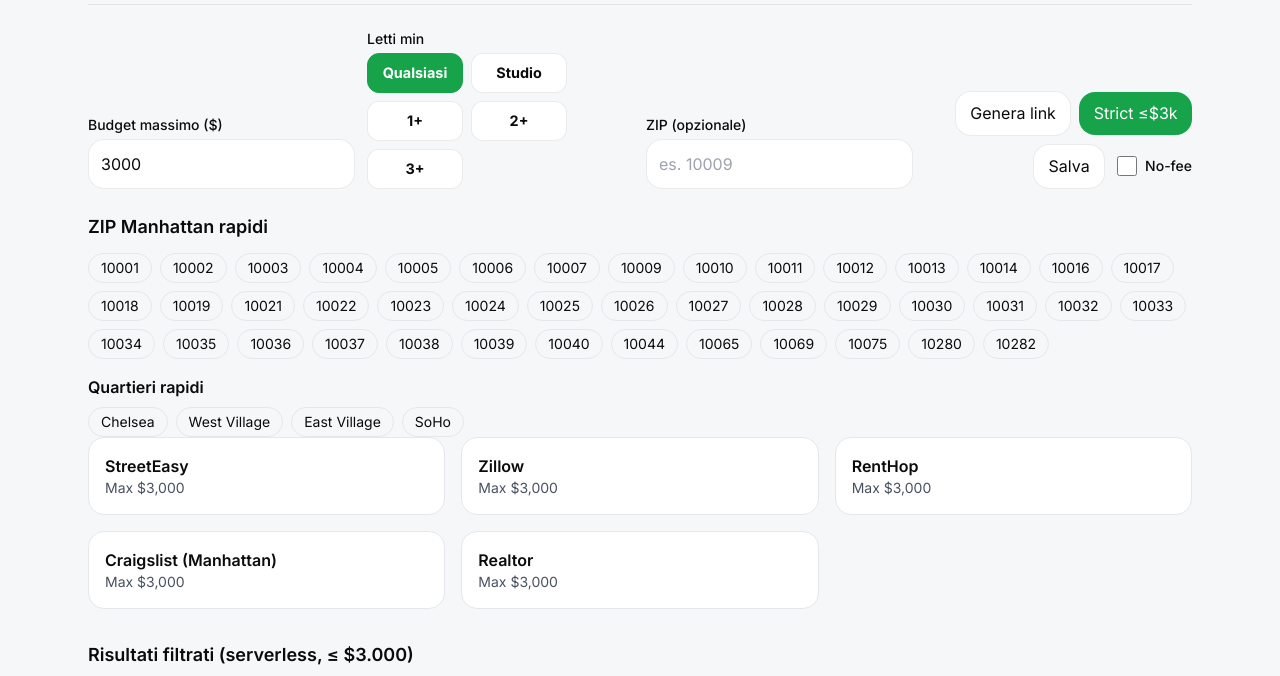
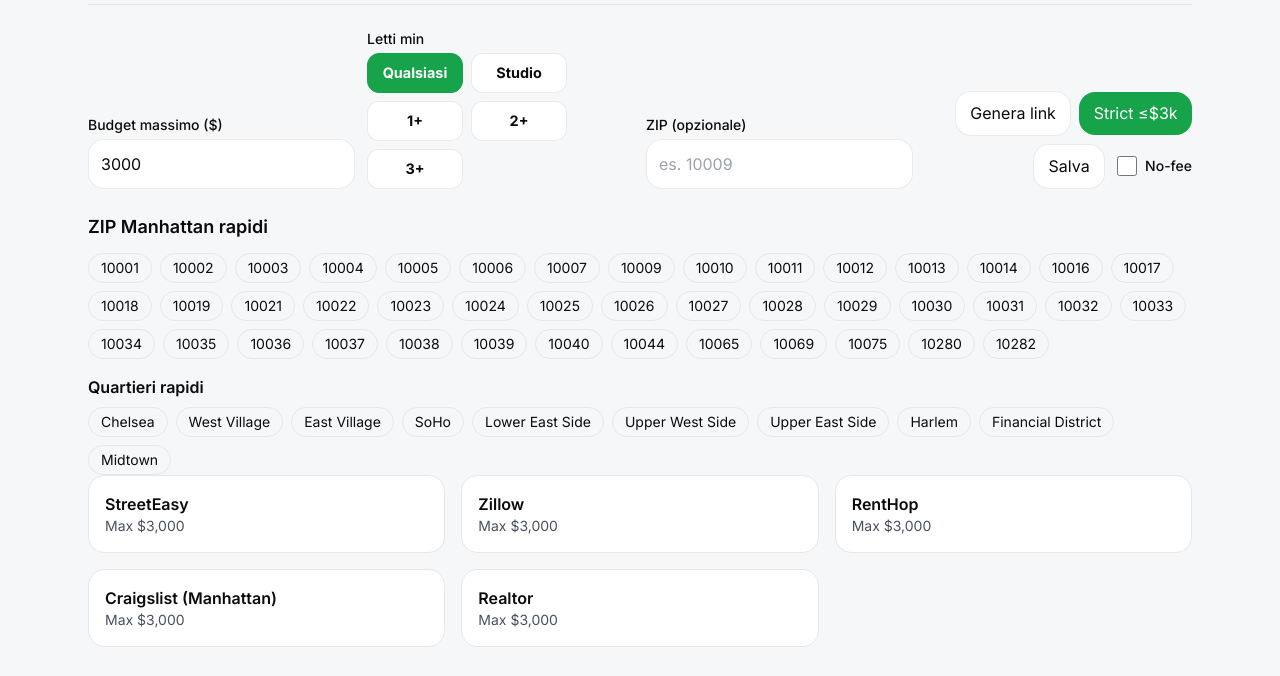
Before and after one commit to GGSUP1/RENT-FINDER-MANHATTAN, a website: page index.html in a window 1280 px wide. Shown: the part 116-792 px from the top of the page. Drawn offline with nearby package versions, Linux system fonts and the light colour scheme.

Commit message:
Update index.html

```diff
--- a/index.html
+++ b/index.html
@@ -137,7 +137,19 @@
 
 <script>
   const MANHATTAN_ZIPS = ['10001','10002','10003','10004','10005','10006','10007','10009','10010','10011','10012','10013','10014','10016','10017','10018','10019','10021','10022','10023','10024','10025','10026','10027','10028','10029','10030','10031','10032','10033','10034','10035','10036','10037','10038','10039','10040','10044','10065','10069','10075','10280','10282'];
-  const HOODS = { "Chelsea": "10011", "West Village": "10014", "East Village": "10009", "SoHo": "10012" };
+  const HOODS = {
+  "Chelsea": "10011",
+  "West Village": "10014",
+  "East Village": "10009",
+  "SoHo": "10012",
+  "Lower East Side": "10002",
+  "Upper West Side": "10024",
+  "Upper East Side": "10021",
+  "Harlem": "10027",
+  "Financial District": "10004",
+  "Midtown": "10019"
+};
+
   const fmt = new Intl.NumberFormat('en-US',{style:'currency',currency:'USD',maximumFractionDigits:0});
 
   function readState(){
```
